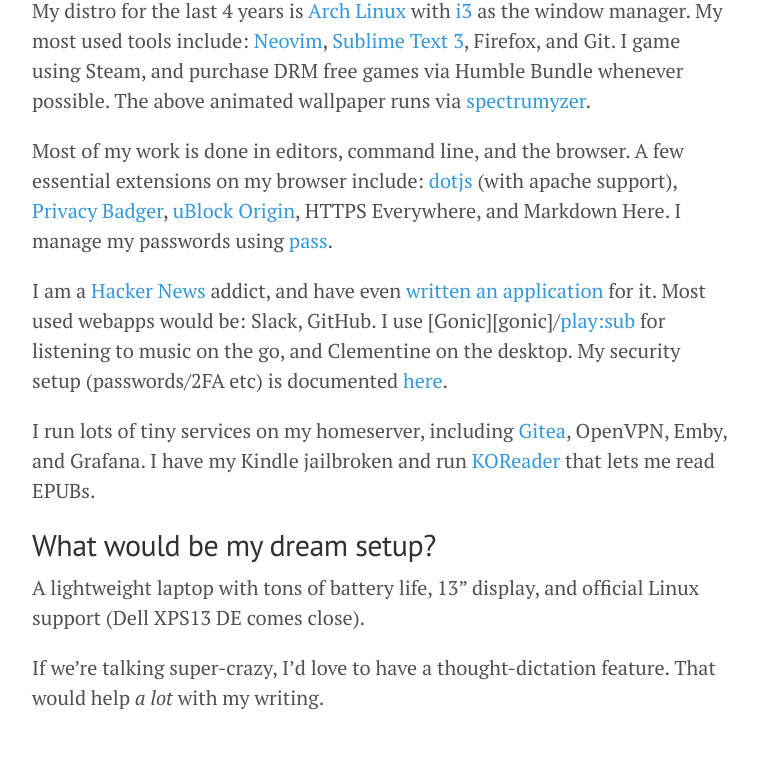
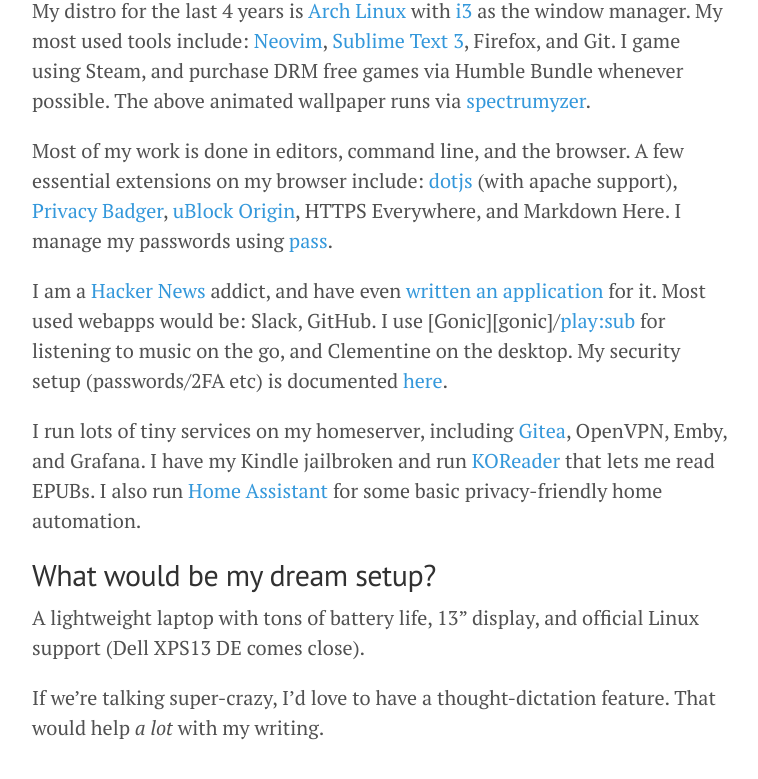
Before and after one commit to captn3m0/captn3m0.github.com, a Jekyll site: the page built from pages/setup.md, in a window 1280 px wide and 900 px high, scrolled down 2341 px, cut to the strip 77-856 px from the top of the window. Shown: the whole strip, without its empty margins (258-1016 px from the left). Built offline with Jekyll 4.4.1, drawn with Linux system fonts in a browser that asks for light colours; comment, search, counter and statistics services are not loaded.

Commit message:
Add note about home-assistant

```diff
--- a/pages/setup.md
+++ b/pages/setup.md
@@ -53,7 +53,7 @@
 
 I am a [Hacker News][hn] addict, and have even [written an application][hackertray] for it. Most used webapps would be: Slack, GitHub. I use [Gonic][gonic]/[play:sub][playsub] for listening to music on the go, and Clementine on the desktop. My security setup (passwords/2FA etc) is documented [here][security].
 
-I run lots of tiny services on my homeserver, including [Gitea][gitea], OpenVPN, Emby, and Grafana. I have my Kindle jailbroken and run [KOReader][koreader] that lets me read EPUBs.
+I run lots of tiny services on my homeserver, including [Gitea][gitea], OpenVPN, Emby, and Grafana. I have my Kindle jailbroken and run [KOReader][koreader] that lets me read EPUBs. I also run [Home Assistant](https://www.home-assistant.io/) for some basic privacy-friendly home automation.
 
 ## What would be my dream setup?
 
```
